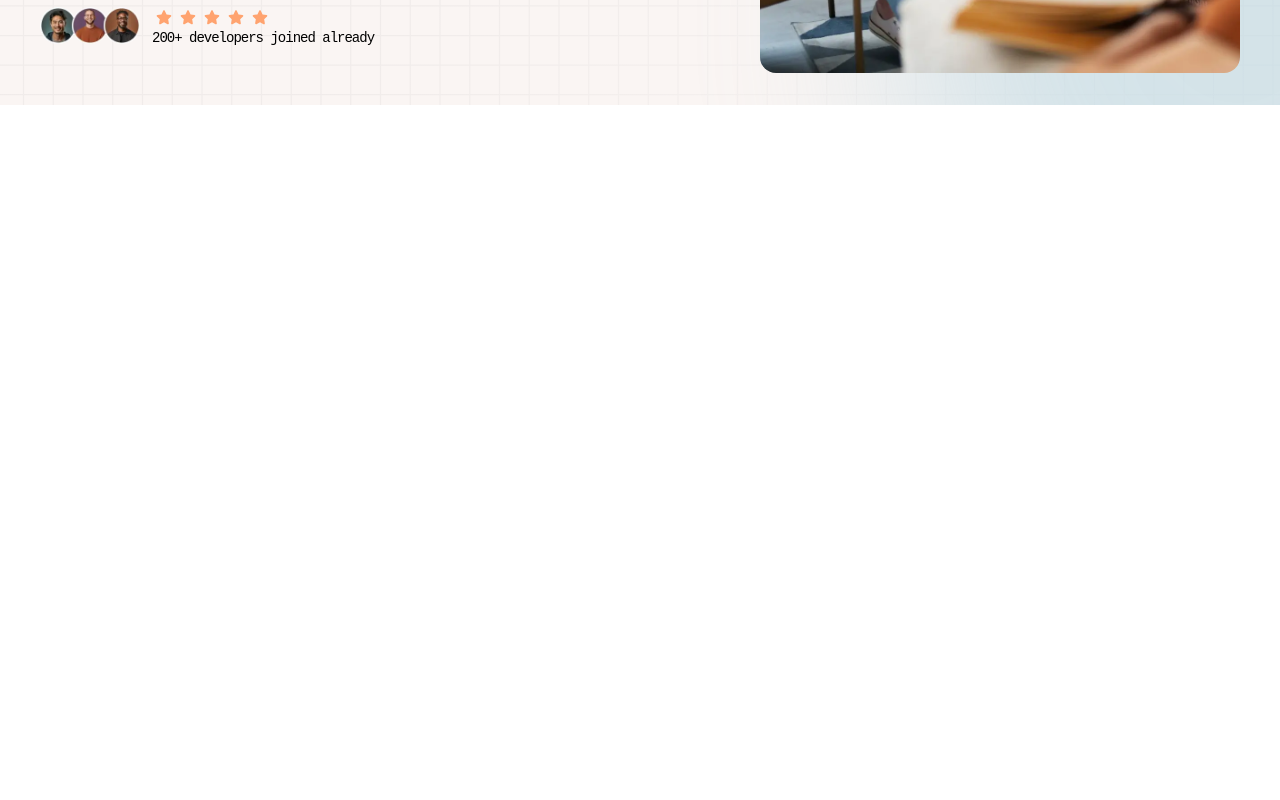
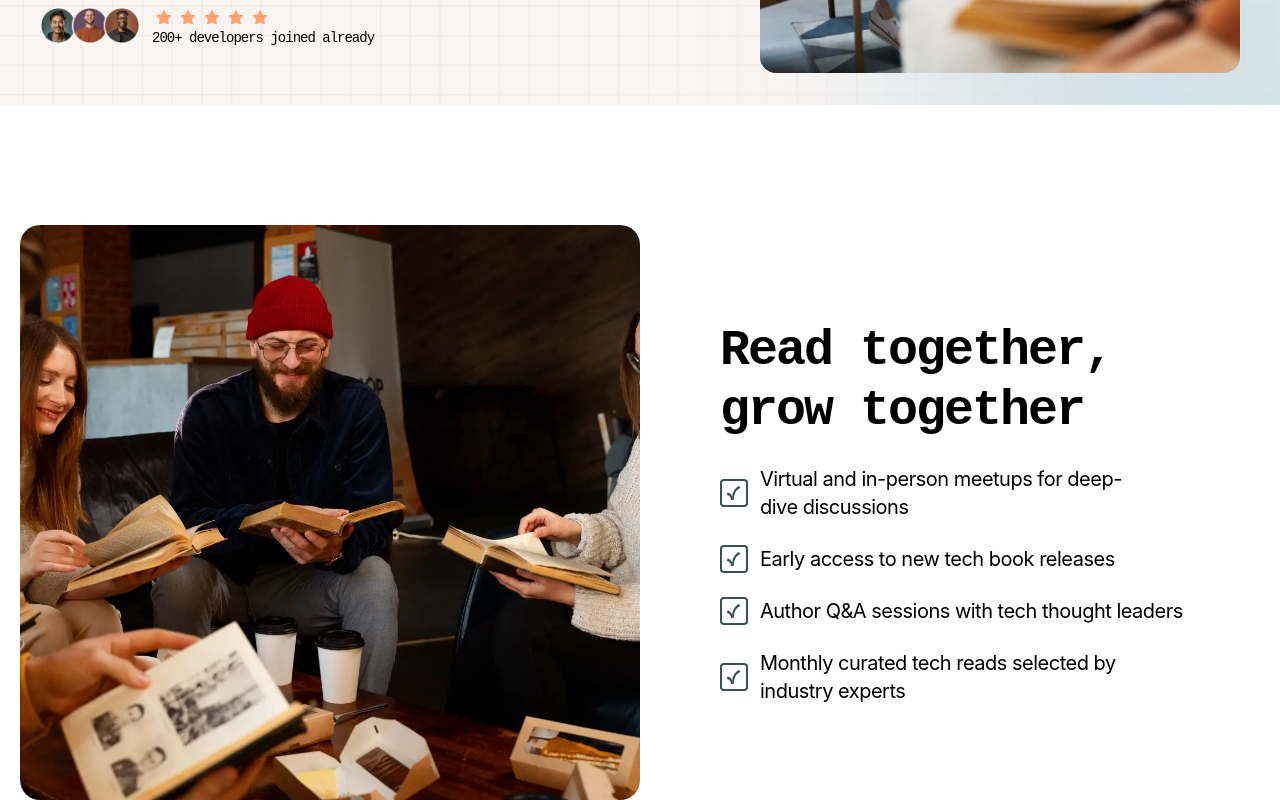
Before and after one commit to BuraYu/techbook, a React (Create React App) app: page / in a window 1280 px wide. Shown: the part 618-1418 px from the top of the page. Before the commit the page ends 800 px from the top, so only its background shows below. Built offline with nearby package versions, Linux system fonts and the light colour scheme.

Commit message:
add MainContainer component

```diff
--- a/src/App.js
+++ b/src/App.js
@@ -1,15 +1,12 @@
 import "./App.css";
-import AlternateButton from "./components/AlternateButton";
 import Hero from "./components/Hero";
-import PrimaryButton from "./components/PrimaryButton";
+import MainContainer from "./components/MainContainer";
 
 function App() {
   return (
     <div className="App">
       <Hero />
-
-      {/* <PrimaryButton title={"button"} />
-      <AlternateButton title={"alternate button"} /> */}
+      <MainContainer />
     </div>
   );
 }
--- /dev/null
+++ b/src/components/MainContainer.jsx
@@ -0,0 +1,33 @@
+import React from "react";
+import styles from "./mainContainer.module.css";
+import hipster from "../assets/image-read-together-desktop.webp";
+import check from "../assets/icon-check.svg";
+import "../App.css";
+
+const MainContainer = () => {
+  return (
+    <div className={styles.main_container_wrapper}>
+      <div className={styles.main_container}>
+        <img src={hipster} alt="reading people" />
+        <div className={styles.main_container_content1}>
+          <h2 className="text-preset-2">Read together, grow together</h2>
+          <div className={styles.main_container_benefits}>
+            {[
+              "Virtual and in-person meetups for deep-dive discussions",
+              "Early access to new tech book releases",
+              "Author Q&A sessions with tech thought leaders",
+              "Monthly curated tech reads selected by industry experts",
+            ].map((benefit, index) => (
+              <div key={index} className={styles.main_container_benefits_item}>
+                <img src={check} alt="check box" />
+                <p className="text-preset-5">{benefit}</p>
+              </div>
+            ))}
+          </div>
+        </div>
+      </div>
+    </div>
+  );
+};
+
+export default MainContainer;
--- /dev/null
+++ b/src/components/mainContainer.module.css
@@ -0,0 +1,58 @@
+.main_container_wrapper {
+  display: flex;
+  justify-content: center;
+  align-items: center;
+  margin-top: 120px;
+  padding: 0px 20px;
+}
+
+.main_container {
+  display: flex;
+  justify-content: center;
+  gap: 80px;
+  max-width: 1440px;
+}
+
+.main_container > img {
+  width: 50%;
+  height: auto;
+  object-fit: contain;
+  border-radius: 20px;
+}
+
+.main_container_content1 {
+  display: flex;
+  flex-direction: column;
+  justify-content: center;
+  gap: 24px;
+}
+
+.main_container_benefits {
+  display: flex;
+  flex-direction: column;
+  gap: 24px;
+}
+
+.main_container_benefits_item {
+  display: flex;
+  align-items: center;
+  gap: 12px;
+}
+
+@media (max-width: 1075px) {
+  .main_container {
+    flex-direction: column;
+  }
+
+  .main_container > img {
+    order: 2;
+    width: 100%;
+    height: auto;
+    object-fit: contain;
+    border-radius: 20px;
+  }
+
+  .main_main_container {
+    margin-top: 80px;
+  }
+}
```
